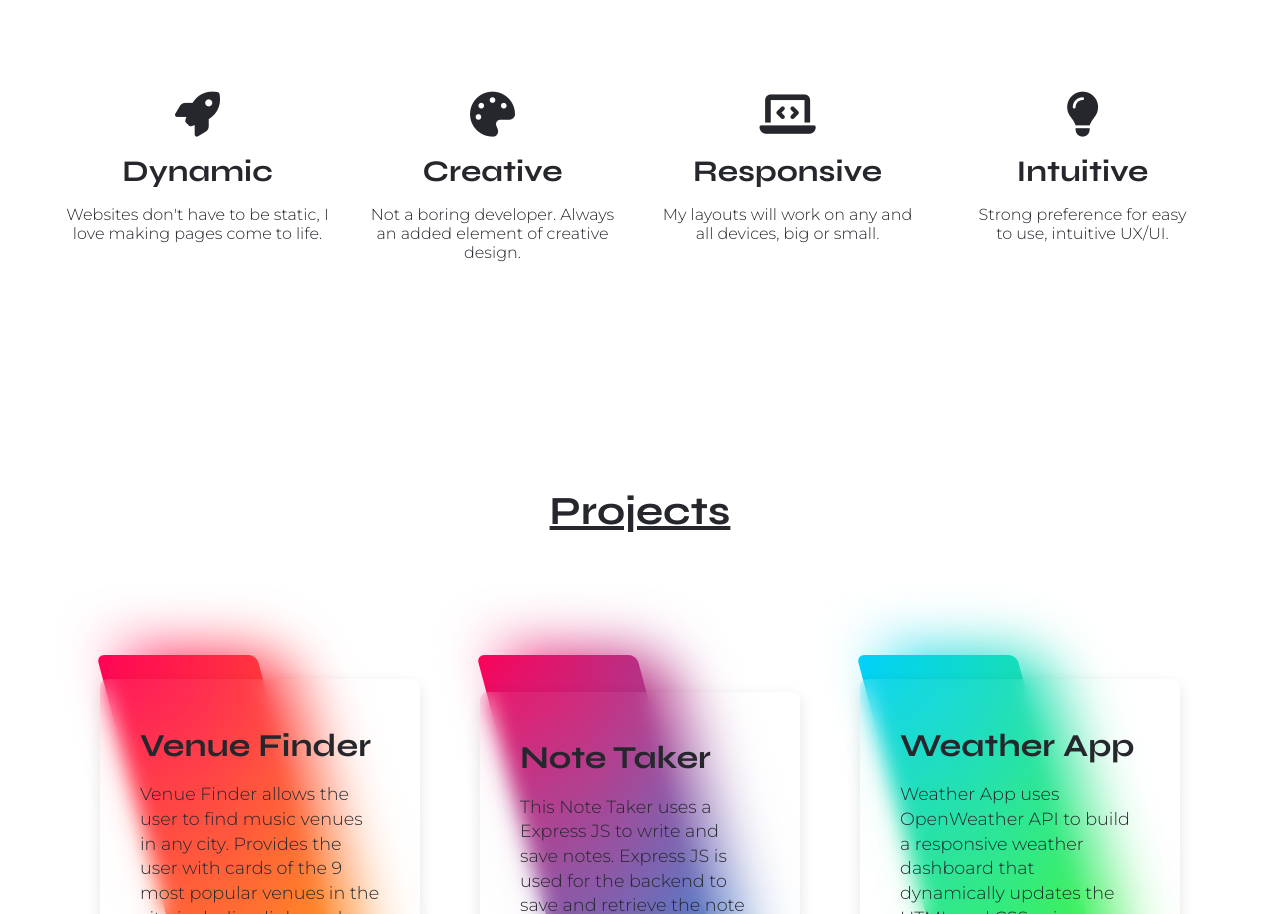
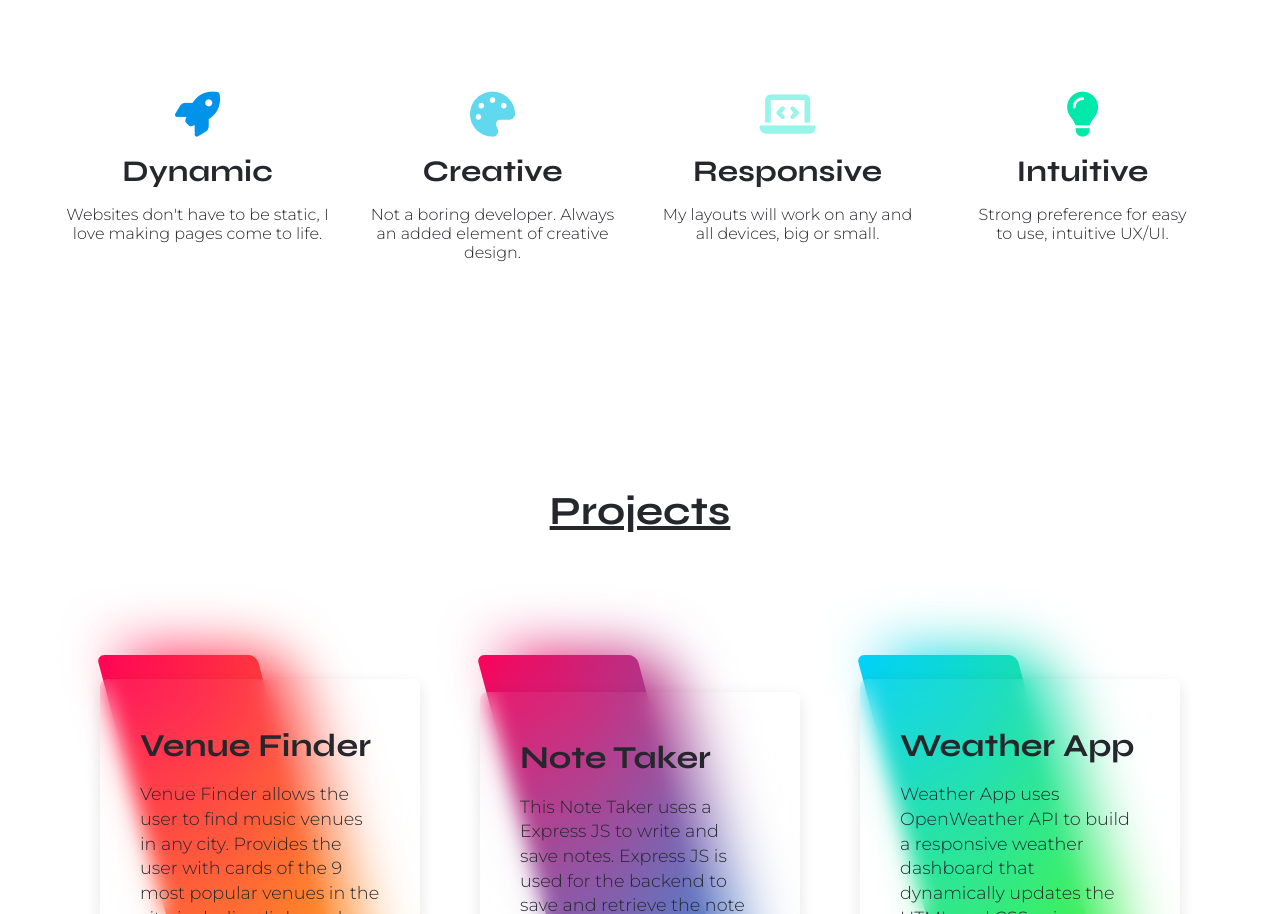
Before and after one commit to masonfibkins/portfolio, a plain HTML site: page index.html in a window 1280 px wide. Shown: the part 1004-1918 px from the top of the page. Drawn offline with Linux system fonts and the light colour scheme.

Commit message:
updated icon style

```diff
--- a/index.html
+++ b/index.html
@@ -42,10 +42,10 @@
 <div id="about"><a href="about"></a>
   <h1>About</h1>
 <div class="flex-container">
-  <div class="flex-item-right" style="height: 350px;"><i class="fa-solid fa-rocket fa-xl"></i><h4>Dynamic</h4><p>Websites don't have to be static, I <br>love making pages come to life.</p></div>
-  <div class="flex-item-right"><i class="fa-solid fa-palette fa-xl"></i><h4>Creative</h4><p>Not a boring developer. Always <br> an added element of creative design.</p></div>
-  <div class="flex-item-right"><i class="fa-solid fa-laptop-code fa-xl"></i><h4>Responsive</h4><p>My layouts will work on any and <br> all devices, big or small.</p></div>
-  <div class="flex-item-right"><i class="fa-solid fa-lightbulb fa-xl"></i><h4>Intuitive</h4><p>Strong preference for easy<br> to use, intuitive UX/UI.</p></div>
+  <div class="flex-item-right" style="height: 350px;"><i class="fa-solid fa-rocket fa-xl" style="color: #0093E9;"></i><h4>Dynamic</h4><p>Websites don't have to be static, I <br>love making pages come to life.</p></div>
+  <div class="flex-item-right"><i class="fa-solid fa-palette fa-xl" style="color: #60d8ed;"></i><h4>Creative</h4><p>Not a boring developer. Always <br> an added element of creative design.</p></div>
+  <div class="flex-item-right"><i class="fa-solid fa-laptop-code fa-xl" style="color: #96f4e9;"></i><h4>Responsive</h4><p>My layouts will work on any and <br> all devices, big or small.</p></div>
+  <div class="flex-item-right"><i class="fa-solid fa-lightbulb fa-xl" style="color: #00e8aa;"></i><h4>Intuitive</h4><p>Strong preference for easy<br> to use, intuitive UX/UI.</p></div>
 
 </div>
 <h1>Projects</h1>
```
